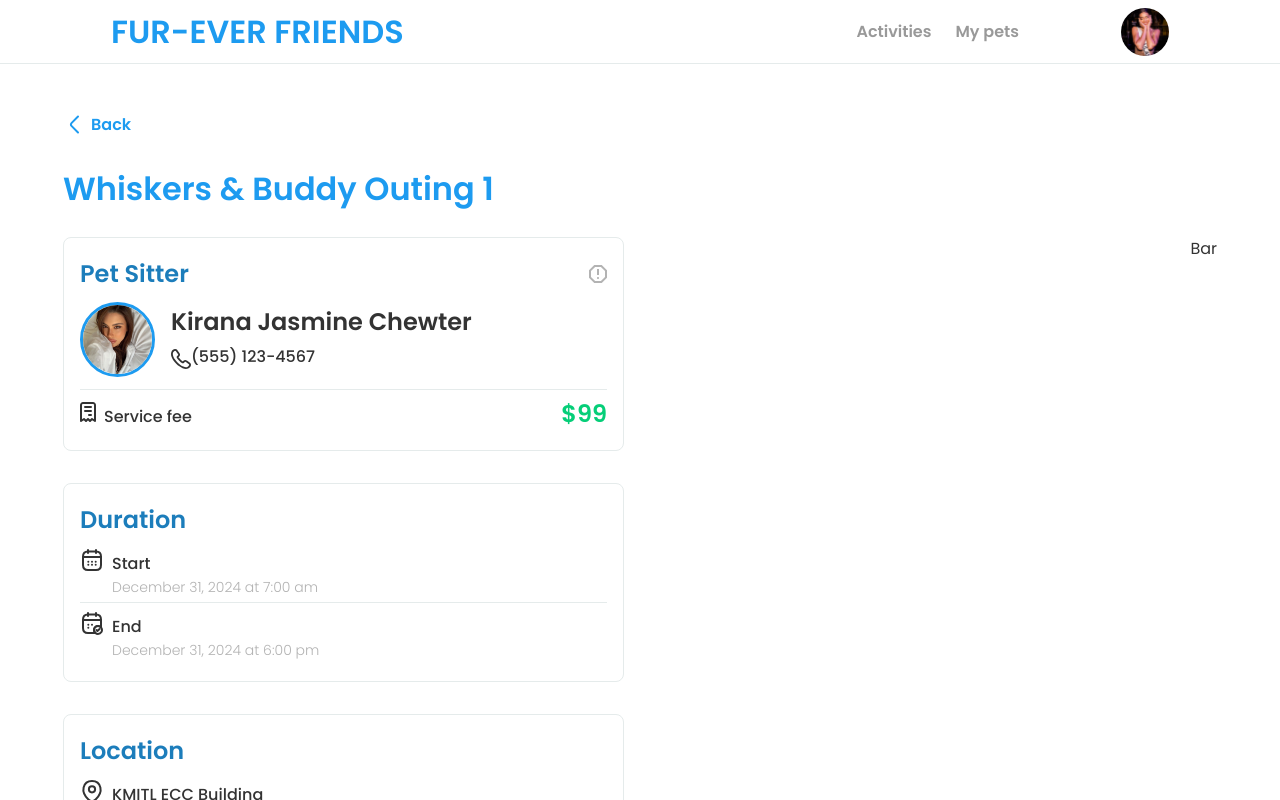
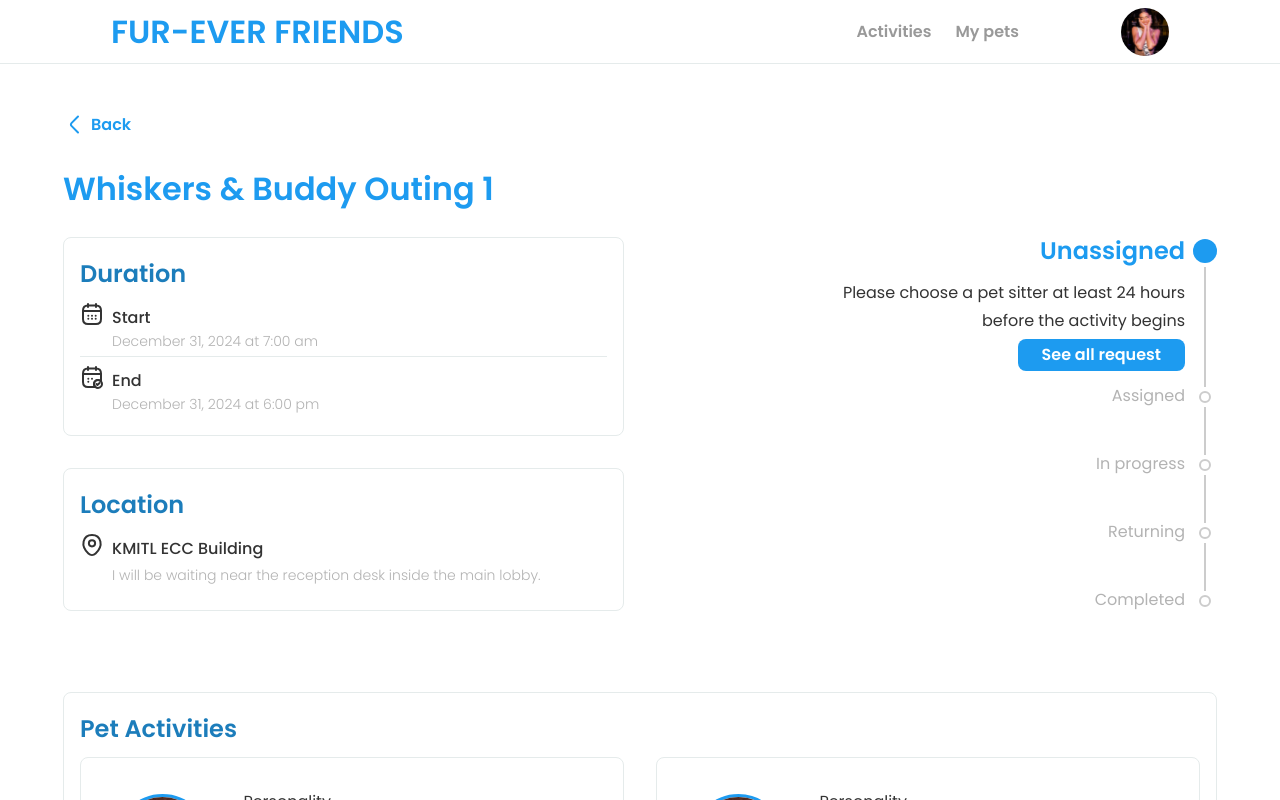
Before and after one commit to jetsarew/fur-ever-friends-frontend, a Next.js app: page /activity/1 in a window 1280 px wide. Shown: the top 800 px of the page. Built offline with nearby package versions, Linux system fonts and the light colour scheme.

Commit message:
feat: init ActivityStateBar component

```diff
--- a/src/app/activity/(overview)/[id]/page.tsx
+++ b/src/app/activity/(overview)/[id]/page.tsx
@@ -1,6 +1,7 @@
+import ActivityStateBar from "@/components/Card/ActivityStateBar"
 import PetActivityCard from "@/components/Card/PetActivityCard"
-import PetCard from "@/components/Card/PetCard"
-import PetSitterCard from "@/components/Card/PetSitterCard"
+//import PetCard from "@/components/Card/PetCard"
+//import PetSitterCard from "@/components/Card/PetSitterCard"
 import { CalendarIcon, CalendarWithCheckIcon, LocationIcon } from "@/shared/Icon"
 
 export default function ActivityDetailPage({ params }: {
@@ -12,7 +13,7 @@ export default function ActivityDetailPage({ params }: {
             <h1 className="text-header text-bright-blue">Whiskers & Buddy Outing {params.id}</h1>
             <div className="flex flex-row justify-between items-start">
                 <div className="w-[561px] flex flex-col gap-8">
-                    <PetSitterCard />
+                    {/* <PetSitterCard /> */}
                     <div className="py-6 px-4 flex flex-col gap-4 border border-bd-gray rounded-lg">
                         <h3 className="text-subheading text-dark-blue">Duration</h3>
                         <div>
@@ -45,16 +46,13 @@ export default function ActivityDetailPage({ params }: {
                         </div>
                     </div>
                 </div>
-                <div>
-                    Bar
-                </div>
+                <ActivityStateBar />
             </div>
             <div className="py-6 px-4 flex flex-col gap-4 border border-bd-gray rounded-lg">
                 <h3 className="text-subheading text-dark-blue">Pet Activities</h3>
                 <div className="flex flex-row justify-between items-center flex-wrap gap-8">
                     <PetActivityCard />
                     <PetActivityCard />
-                    <PetCard width={"w-[443px]"} border={"border border-bd-gray rounded-lg"} padding={"px-6 py-3"}/>
                 </div>
             </div>
         </div>
--- /dev/null
+++ b/src/components/Card/ActivityStateBar.tsx
@@ -0,0 +1,143 @@
+export default function ActivityStateBar(){
+    const currentState = "Unassigned";
+    const statePriority = {
+        "Unassigned": 0,
+        "Assigned": 1,
+        "In progress": 2,
+        "Returning": 3,
+        "Completed": 4,
+    };
+
+    const pastDotElement = <div className="w-3 h-3 rounded-full bg-dark-blue"></div>;
+    const activeDotElement = <div className="w-6 h-6 rounded-full bg-bright-blue"></div>;
+    const inactiveDotStyleElement = <div className="w-3 h-3 border-[2px] border-light-gray1 rounded-full"></div>;
+    const pastLineElement = <div className="w-[2px] h-[48px] bg-dark-blue"></div>;
+    const activeLineElement = <div className="w-[2px] h-[120px] bg-light-gray1"></div>;
+    const inactiveLineElement = <div className="w-[2px] h-[48px] bg-light-gray1"></div>;
+
+    const activeUnassignedElement = (
+        <div className="h-[151px] pt-[2px] flex flex-col items-end gap-4">
+            <p className="text-subheading text-bright-blue">Unassigned</p>
+            <div className="flex flex-col items-end gap-1">
+                <p className="text-end text-body-paragraph">Please choose a pet sitter at least 24 hours before the activity begins</p>
+                <button className="px-6 py-2 rounded-lg bg-bright-blue text-button text-white">See all request</button>
+            </div>
+        </div>
+    );
+
+    const activeAssignedElement = (
+        <div className="h-[151px] pt-[2px] flex flex-col items-end gap-4">
+            <p className="text-subheading text-bright-blue">Assigned</p>
+            <div className="flex flex-row justify-end items-baseline gap-1 text-body">
+                <p>The activity starts in</p>
+                <p className="text-subheading">8</p>
+                <p>hours and</p>
+                <p className="text-subheading">30</p>
+                <p>minutes</p>
+            </div>
+        </div>
+    );
+
+    const activeInProgressElement = (
+        <div className="h-[151px] pt-[2px] flex flex-col items-end gap-4">
+            <p className="text-subheading text-bright-blue">In progress</p>
+            <div className="flex flex-row justify-end items-baseline gap-1 text-body">
+                <p>The activity ends in</p>
+                <p className="text-subheading">1</p>
+                <p>hours and</p>
+                <p className="text-subheading">30</p>
+                <p>minutes</p>
+            </div>
+        </div>
+    );
+
+    const activeReturningElement = (
+        <div className="h-[151px] pt-[1px] flex flex-col items-end gap-4">
+            <p className="text-subheading text-bright-blue">Returning</p>
+            <div className="flex flex-col items-end gap-1">
+                <p className="text-end text-body-paragraph">Have all your pets been returned to you yet?</p>
+                <button className="px-6 py-2 rounded-lg bg-bright-green text-button text-white">I have received my pets</button>
+                <button className="h-8 px-6 py-2 rounded-lg border-[2px] border-bright-red text-body-bold text-bright-red">Report an issue</button>
+            </div>
+        </div>
+    );
+
+    const activeCompletedElement = (
+        <div className="h-[149px] pt-[2px] flex flex-col items-end gap-4">
+            <p className="text-subheading text-bright-blue">Completed</p>
+            <div className="flex flex-col items-end gap-1">
+                <p className="text-end text-body-paragraph">Please review the pet sitter</p>
+                <button className="px-6 py-2 rounded-lg bg-golden-yellow text-button text-white">Rate pet sitter</button>
+            </div>
+        </div>
+    );
+
+    const inactiveUnassignedElement = (
+        <div className="h-[68px]">
+            <p className={`text-body ${statePriority[currentState] < statePriority["Unassigned"] ? "text-soft-gray" : "text-dark-blue"}`}>Unassigned</p>
+        </div>
+    );
+
+    const inactiveAssignedElement = (
+        <div className="h-[68px]">
+            <p className={`text-body ${statePriority[currentState] < statePriority["Assigned"] ? "text-soft-gray" : "text-dark-blue"}`}>Assigned</p>
+        </div>
+    );
+
+    const inactiveInProgressElement = (
+        <div className="h-[68px]">
+            <p className={`text-body ${statePriority[currentState] < statePriority["In progress"] ? "text-soft-gray" : "text-dark-blue"}`}>In progress</p>
+        </div>
+    );
+
+    const inactiveReturningElement = (
+        <div className="h-[68px]">
+            <p className={`text-body ${statePriority[currentState] < statePriority["Returning"] ? "text-soft-gray" : "text-dark-blue"}`}>Returning</p>
+        </div>
+    );
+
+    const inactiveCompletedElement = (
+        <div className="h-[68px]">
+            <p className="text-body text-soft-gray">Completed</p>
+        </div>
+    );
+
+    const renderState = (checkedState: string, activeElement: JSX.Element, inactiveElement: JSX.Element) => {
+        return currentState === checkedState ? activeElement : inactiveElement;
+    }
+
+    const renderDot = (checkedState: "Unassigned" | "Assigned" | "In progress" | "Returning" | "Completed") => {
+        if(statePriority[currentState] > statePriority[checkedState]) return pastDotElement;
+        if(statePriority[currentState] == statePriority[checkedState]) return activeDotElement;
+        return inactiveDotStyleElement;
+    };
+
+    const renderLine = (checkedState: "Unassigned" | "Assigned" | "In progress" | "Returning" | "Completed") => {
+        if(statePriority[currentState] > statePriority[checkedState]) return pastLineElement;
+        if(statePriority[currentState] == statePriority[checkedState]) return activeLineElement;
+        return inactiveLineElement;
+    };
+
+    return (
+        <div className="flex flex-row gap-2">
+            <div className="w-[382px] flex flex-col items-end">
+                {renderState("Unassigned", activeUnassignedElement, inactiveUnassignedElement)}
+                {renderState("Assigned", activeAssignedElement, inactiveAssignedElement)}
+                {renderState("In progress", activeInProgressElement, inactiveInProgressElement)}
+                {renderState("Returning", activeReturningElement, inactiveReturningElement)}
+                {renderState("Completed", activeCompletedElement, inactiveCompletedElement)}
+            </div>
+            <div className="pt-[2px] flex flex-col items-center gap-1">
+                {renderDot("Unassigned")}
+                {renderLine("Unassigned")}
+                {renderDot("Assigned")}
+                {renderLine("Assigned")}
+                {renderDot("In progress")}
+                {renderLine("In progress")}
+                {renderDot("Returning")}
+                {renderLine("Returning")}
+                {renderDot("Completed")}
+            </div>
+        </div>
+    )
+}
```
